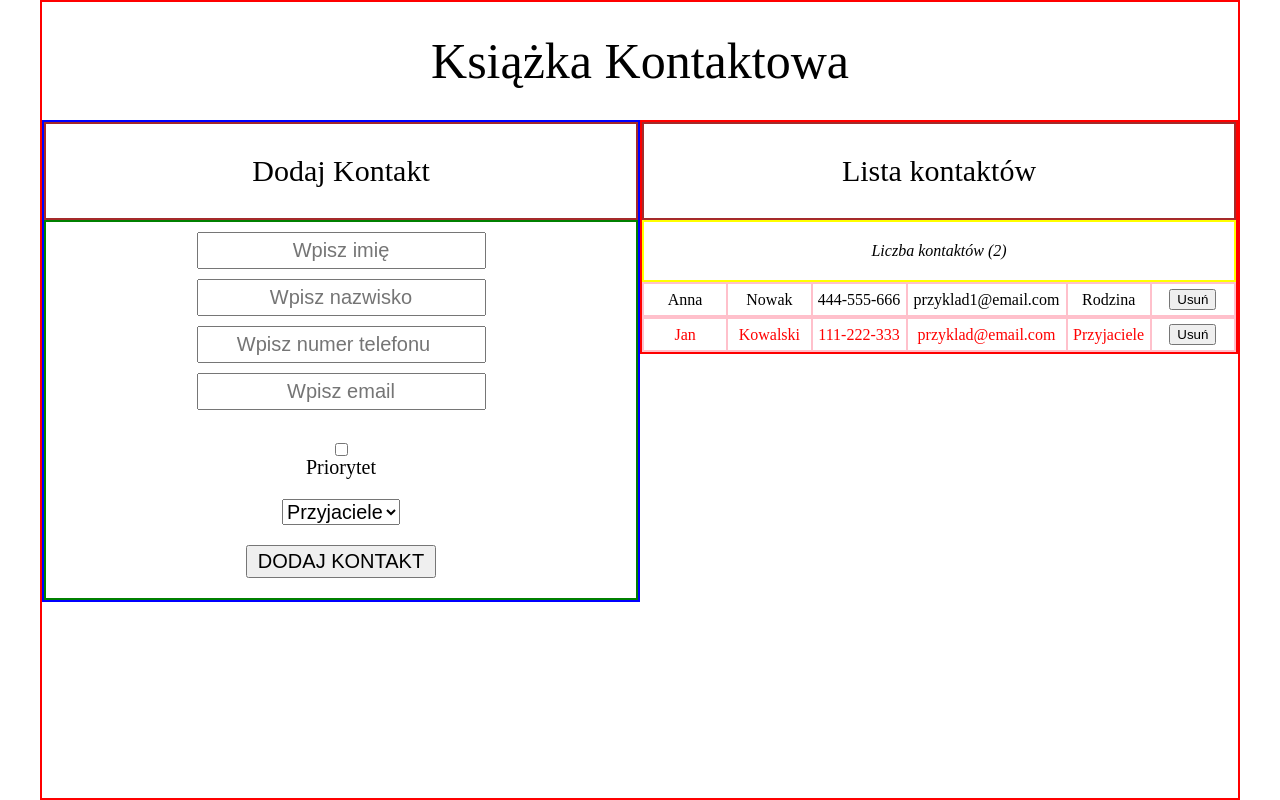
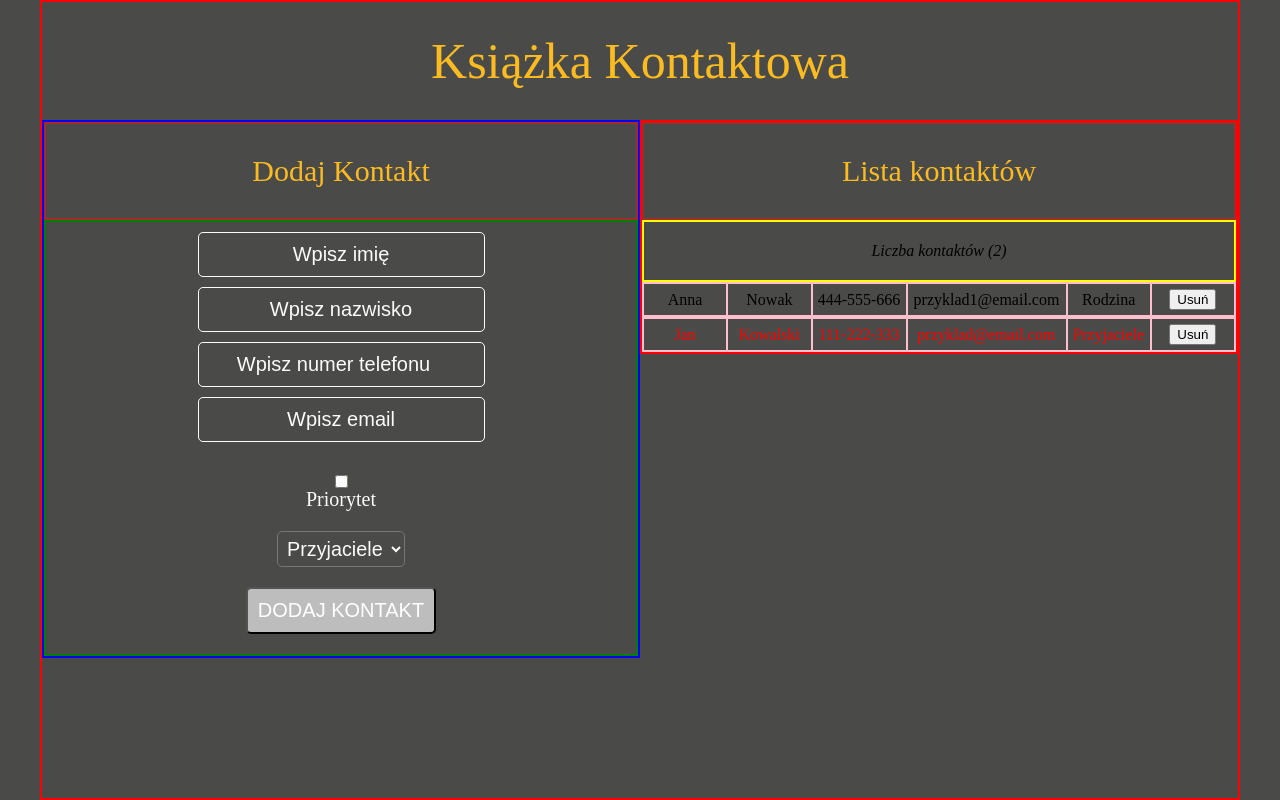
Before and after one commit to mstankiewicz1/ContactBook, a React app: page / in a window 1280 px wide. Built offline with nearby package versions, Linux system fonts and the light colour scheme.

Commit message:
Postepy 12.08.19r godz 01:20

```diff
--- a/css/style.css
+++ b/css/style.css
@@ -1,5 +1,9 @@
 * {
     box-sizing: border-box;
+}
+
+body {
+    background-color: #4A4A49;
 }
 
 /*common*/
@@ -13,7 +17,7 @@
 h1 {
     font-size: 50px;
     padding: 30px 30px;
-    color: black;
+    color: #FBBB21;
     text-align: center;
     margin: 0 auto;
 }
@@ -30,23 +34,47 @@ fieldset {
 }
 
 .form button {
-    padding: 3px 10px;
+    padding: 10px 10px;
     text-transform: uppercase;
     margin: 20px;
     font-size: 20px;
+    border-radius: 5px;
+    background-color: #BDBDBD;
+    color: #FFFFFF;
+}
+
+.signCheckbox {
+    border-radius: 100px;
+}
+
+.important {
+    color: #FBFBFA;
 }
 
 input {
     margin: 0 auto;
     margin-top: 10px;
-    padding: 5px 10px;
+    padding: 10px 10px;
     font-size: 20px;
     display: block;
     text-align: center;
+    border: 1px solid #FBFBFA;
+    background-color: #4A4A49;
+    color: #FBFBFA;
+    border-radius: 5px;
 }
+
+::-webkit-input-placeholder { color:#FBFBFA; }
+::-moz-placeholder { color:#FBFBFA; } /* firefox 19+ */
+:-ms-input-placeholder { color:#FBFBFA; } /* ie */
+
 
 .selectCategoryContact {
     margin-top: 20px;
+    border-radius: 5px;
+    background-color: #4A4A49;
+    color: #FBFBFA;
+    padding: 5px;
 }
 
 .contactList {
@@ -62,6 +90,7 @@ h2 {
     margin: 0 auto;
     padding: 30px 30px;
     border: 2px solid brown;
+    color: #FBBB21;
 }
 
 
--- a/js/AddContact.jsx
+++ b/js/AddContact.jsx
@@ -54,7 +54,7 @@ class AddContact extends React.Component{
                     <input name="phone" type="number" placeholder="Wpisz numer telefonu" value={this.state.phone} onChange={this.handleChange}/>
                     <input name="email" type="email" placeholder="Wpisz email" value={this.state.email} onChange={this.handleChange}/>
                     <br/>
-                    <input name="important" type="checkbox" checked={this.state.checked} id="important" onChange={this.handleChange}/>
+                    <input className="signCheckbox" name="important" type="checkbox" checked={this.state.checked} id="important" onChange={this.handleChange}/>
                     <label className="important" htmlFor="important">Priorytet</label>
                     <br/>
                     <select className="selectCategoryContact" name="category" value={this.state.category} onChange={this.handleChange}>
```
Also changed, not shown: js/out.js.
